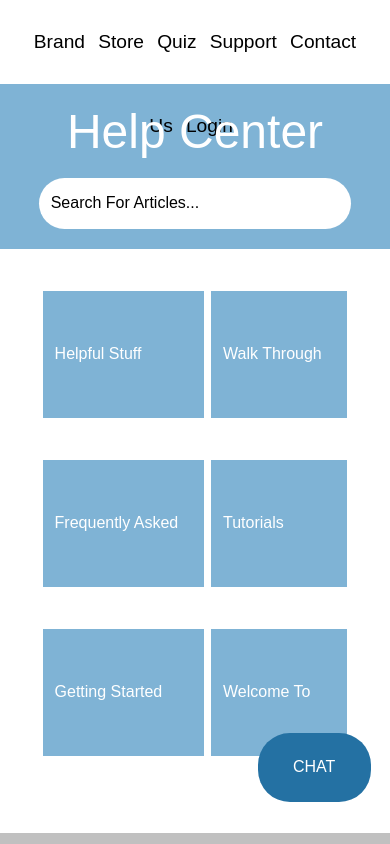
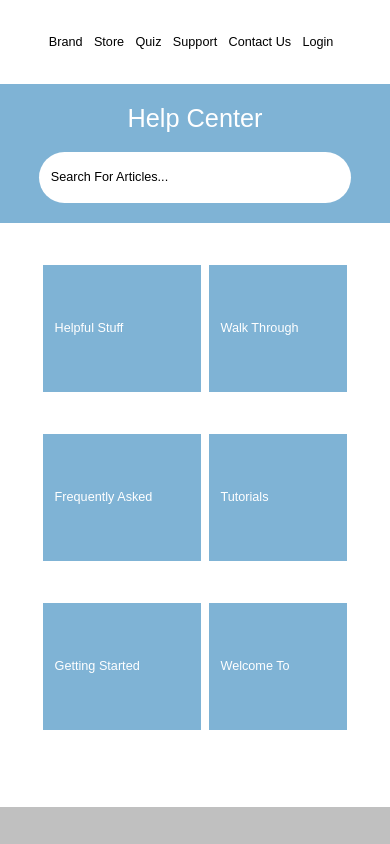
Before and after one commit to cainenielsen/hc-examples, a plain HTML site: page index.html in a window 390 px wide. Shown: the top 844 px of the page. Drawn offline with Linux system fonts and the light colour scheme.

Commit message:
mobile update

```diff
--- a/index.html
+++ b/index.html
@@ -6,6 +6,7 @@
         body {
             margin: 0px;
             font-family: sans-serif;
+            font-size: 1.5vh;
         }
 
         nav {
@@ -13,7 +14,6 @@
             line-height: 10vh;
             padding-left: 5vw;
             padding-right: 5vw;
-            font-size: 1.2rem;
             text-align: center;
         }
 
@@ -25,7 +25,7 @@
             background-color: #7fb3d5;
             color: white;
             text-align: center;
-            font-size: 3rem;
+            font-size: 3vh;
         }
 
         main {
@@ -38,13 +38,13 @@
         #widget {
             position: fixed;
             bottom: 5vh;
-            right: 5vw;
+            left: 5vw;
             background-color: #2471a3;
             color: white;
-            padding: 1.6rem;
-            padding-left: 2.2rem;
-            padding-right: 2.2rem;
-            border-radius: 2rem;
+            padding: 2rem;
+            padding-left: 2.8rem;
+            padding-right: 2.8rem;
+            border-radius: 3rem;
         }
 
         .nav-item {
@@ -78,7 +78,7 @@
             line-height: 6vh;
             padding-left: 3vw;
             text-align: left;
-            font-size: initial;
+            font-size: 1.5vh;
             height: 6vh;
             border-radius: 5vh;
             color: black;
@@ -127,7 +127,7 @@
             </div>
         </div>
     </footer>
-    <div id="widget">CHAT</div>
+    <!-- <div id="widget">CHAT</div> -->
 </body>
 
 </html>
```
Also changed, not shown: footer.png, left.png, nav.png, right.png.
